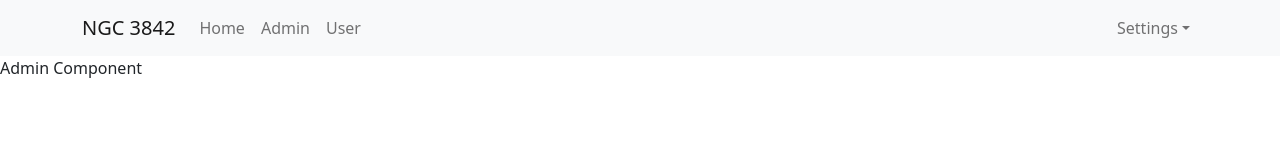
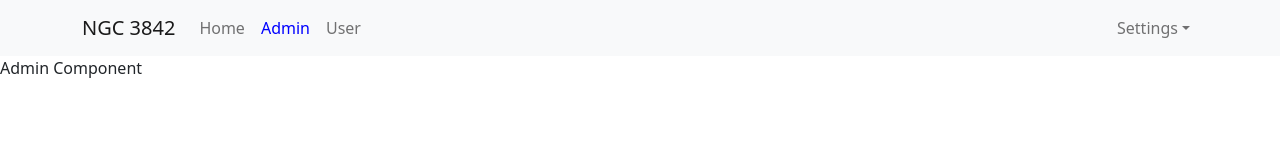
Before and after one commit to b0y0n1jne119/test-demo-react, a React (Create React App) app: page /admins in a window 1280 px wide. Shown: the top 160 px of the page. Built offline with nearby package versions, Linux system fonts and the light colour scheme.

Commit message:
video 50

```diff
--- a/src/App.scss
+++ b/src/App.scss
@@ -7,3 +7,15 @@
   -webkit-font-smoothing: antialiased;
   -moz-osx-font-smoothing: grayscale;
 }
+
+.app-container{
+  .header-container {
+    .me-auto {
+      .nav-link {
+        &.active {
+          color: blue;
+        }
+      }
+    }
+  }
+}
--- a/src/components/Header/Header.js
+++ b/src/components/Header/Header.js
@@ -2,7 +2,7 @@
 import Nav from 'react-bootstrap/Nav';
 import Navbar from 'react-bootstrap/Navbar';
 import NavDropdown from 'react-bootstrap/NavDropdown';
-import { Link, Outlet } from "react-router-dom";
+import { NavLink } from "react-router-dom";
 
 const Header = () => {
     return (
@@ -12,9 +12,9 @@
                 <Navbar.Toggle aria-controls="basic-navbar-nav" />
                 <Navbar.Collapse id="basic-navbar-nav">
                     <Nav className="me-auto">
-                        <Link to='/' className="nav-link">Home</Link>
-                        <Link to='/admins' className="nav-link">Admin</Link>
-                        <Link to='/users' className="nav-link">User</Link>
+                        <NavLink to='/' className="nav-link">Home</NavLink>
+                        <NavLink to='/admins' className="nav-link">Admin</NavLink>
+                        <NavLink to='/users' className="nav-link">User</NavLink>
                     </Nav>
                     <Nav>
                         <NavDropdown title="Settings" id="basic-nav-dropdown">
```
